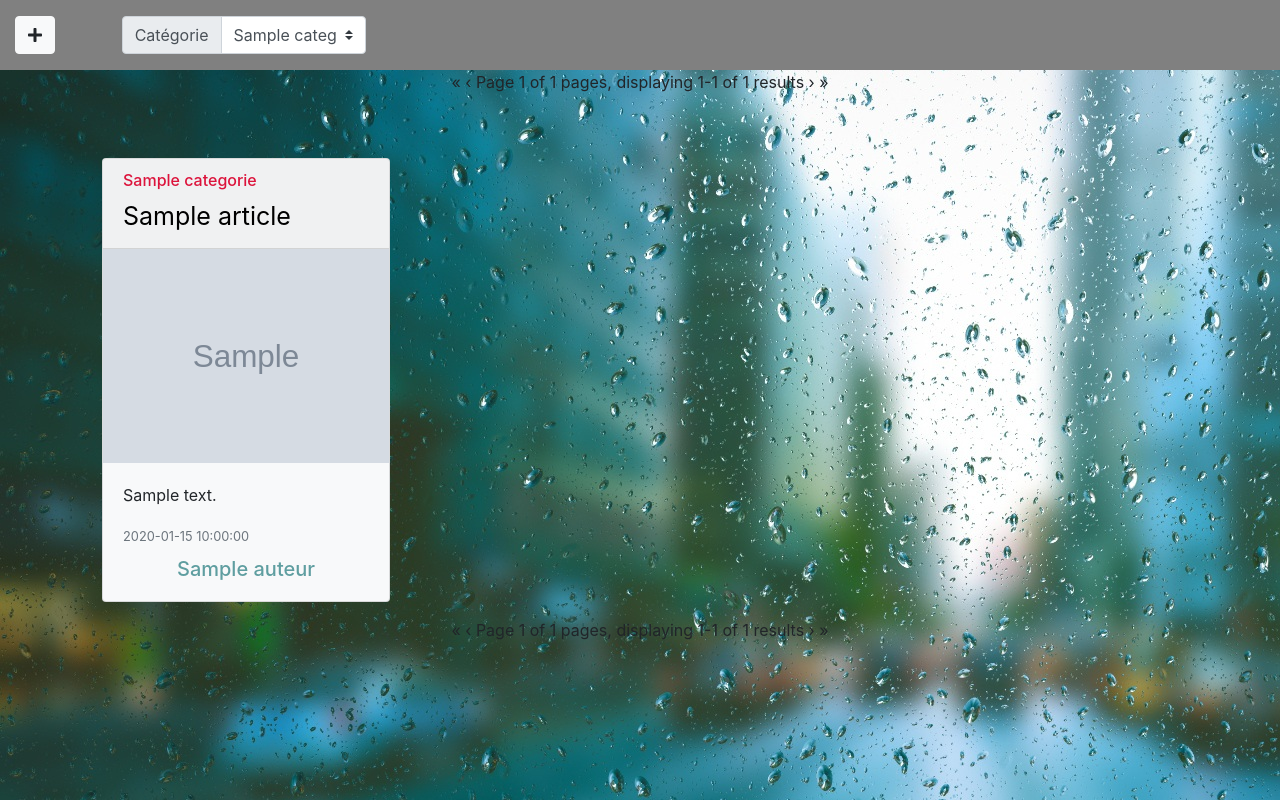
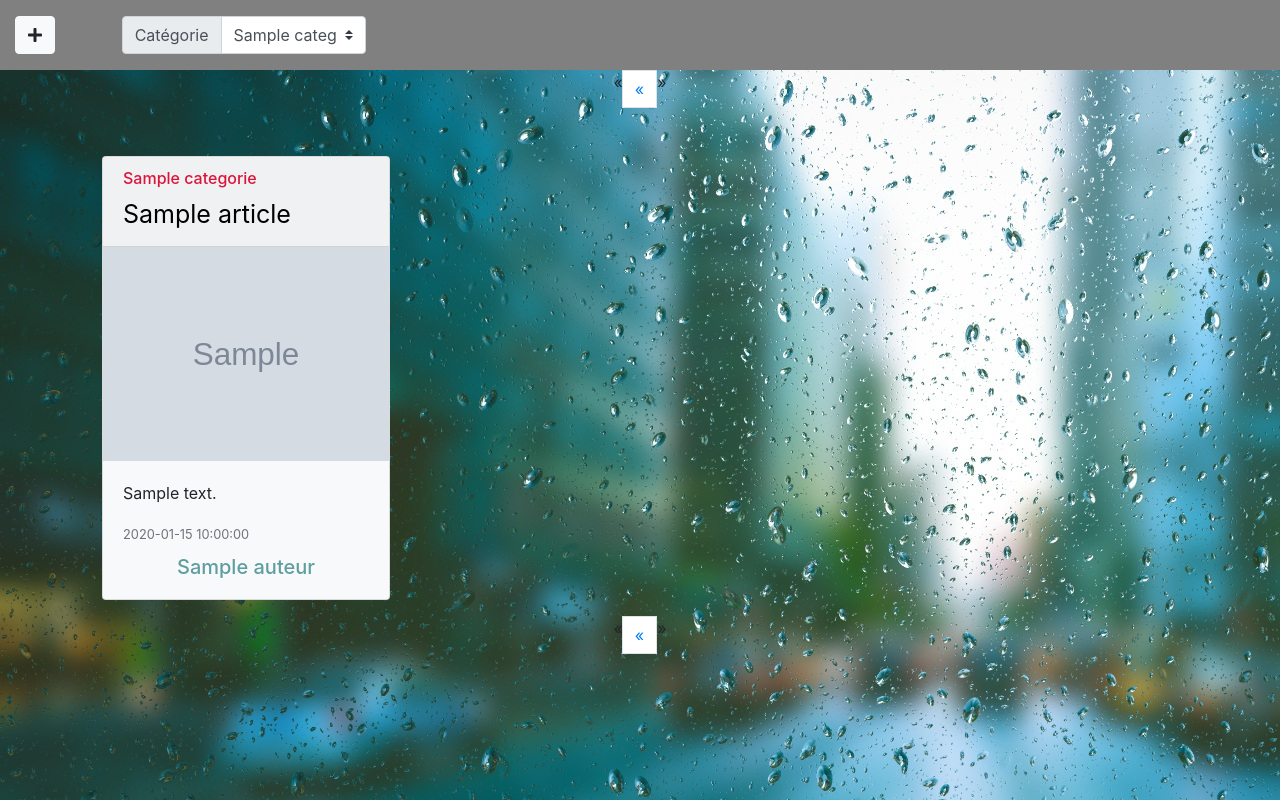
Before and after one commit to pascalmartinez/Blog-V2.0, a PHP site: page /index.php in a window 1280 px wide. Run offline with PHP 8.4, Linux system fonts and the light colour scheme; tables that the repository leaves empty hold one stand-in row (values such as "Sample post"); grey boxes marked "Sample" are stand-in pictures; some libraries are stand-ins or nearby versions.

Commit message:
pagination test

```diff
--- a/database/pagination.php
+++ b/database/pagination.php
@@ -19,22 +19,25 @@
             $start = $offset + 1;
             $end = min(($offset + $limit), $totalArticle);
 
-            /*echo '<li class="page-item">
-                        <a class="page-link" href="'. ($page - 1) . '" aria-label="Previous">
-                            <span aria-hidden="true">&laquo;</span>
+
+            $listdebut = '<li class="page-item">';
+            $listSuite = ($page > 1) ?
+                       ' <a class="page-link" href="?page='.($page - 1).'" title="Previous page" aria-label="Previous">' :
+                            '<span aria-hidden="true">&laquo;</span>
                             <span class="sr-only">Previous</span>
                         </a>
                     </li>
-                    <li class="page-item"><a class="page-link" href="#">1</a></li>
-                    <li class="page-item"><a class="page-link" href="#">2</a></li>
-                    <li class="page-item"><a class="page-link" href="#">3</a></li>
-                    <li class="page-item">
-                        <a class="page-link" href="#" aria-label="Next">
-                            <span aria-hidden="true">&raquo;</span>
-                            <span class="sr-only">Next</span>
+                    <li class="page-item"><a class="page-link" href="?page=1">&laquo;</a></li>
+                    <li class="page-item">';
+            $listFin =  ($page < $pages) ? '<a class="page-link" href="?page=' . ($page + 1) . '" title="Next page" aria-label="Next">' :
+                            '<span class="disabled" aria-hidden="true">&raquo;</span>
+                            <span class="disabled sr-only">Next</span>
                         </a>
-                    </li>';*/
-            $previousLink = ($page > 1) ? '<a classe="page-link" href="?page=1" title="First page">&laquo;</a>
+                    </li>';
+
+                    echo $listdebut.$listSuite.$listFin;
+
+           /* $previousLink = ($page > 1) ? '<a href="?page=1" title="First page">&laquo;</a>
             <a href="?page=' . ($page - 1) . '" title="Previous page">&lsaquo;</a>' :
             '<span class="disabled">&laquo;</span>
             <span class="disabled">&lsaquo;</span>';
@@ -45,7 +48,7 @@
             <span class="disabled">&raquo;</span>';
 
             echo '<div id="paging"><p>', $previousLink, ' Page ', $page, ' of ', $pages, ' pages, displaying ', $start, '-', $end, ' of ', $totalArticle, ' results ', $nextLink, ' </p></div>';
-
+*/
             return $offset;
         }
         catch (Exception $e) {
```
Also changed, not shown: index.php (line endings or trailing spaces).
